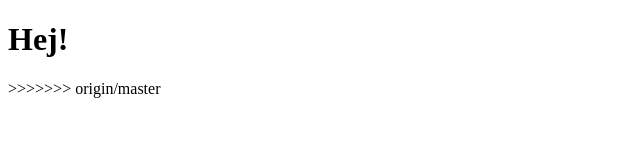
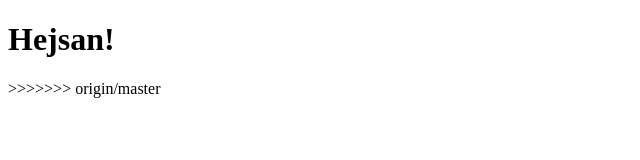
Before and after one commit to jonatanhogberg/Programvaruteknik-Projekt, a plain HTML site: page WebContent/index.html in a window 1280 px wide. Shown: the full height of the page, 0-640 px from the left. Drawn offline with Linux system fonts and the light colour scheme.

Commit message:
test iugen
testar Rigel osv

```diff
--- a/WebContent/index.html
+++ b/WebContent/index.html
@@ -5,7 +5,7 @@
 <title>Insert title here</title>
 </head>
 <body>
-	<h1>Hej!</h1>
+	<h1>Hejsan!</h1>
 >>>>>>> origin/master
 </body>
 </html>
```
